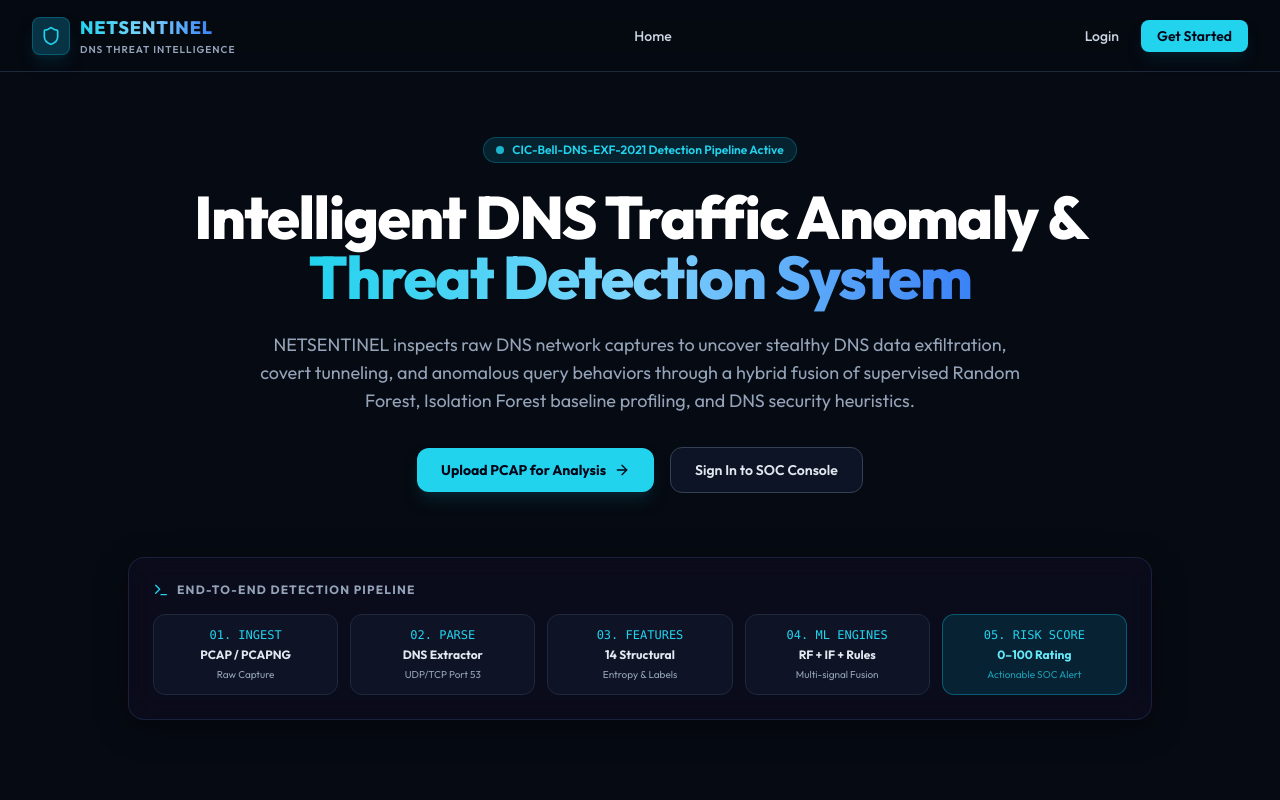
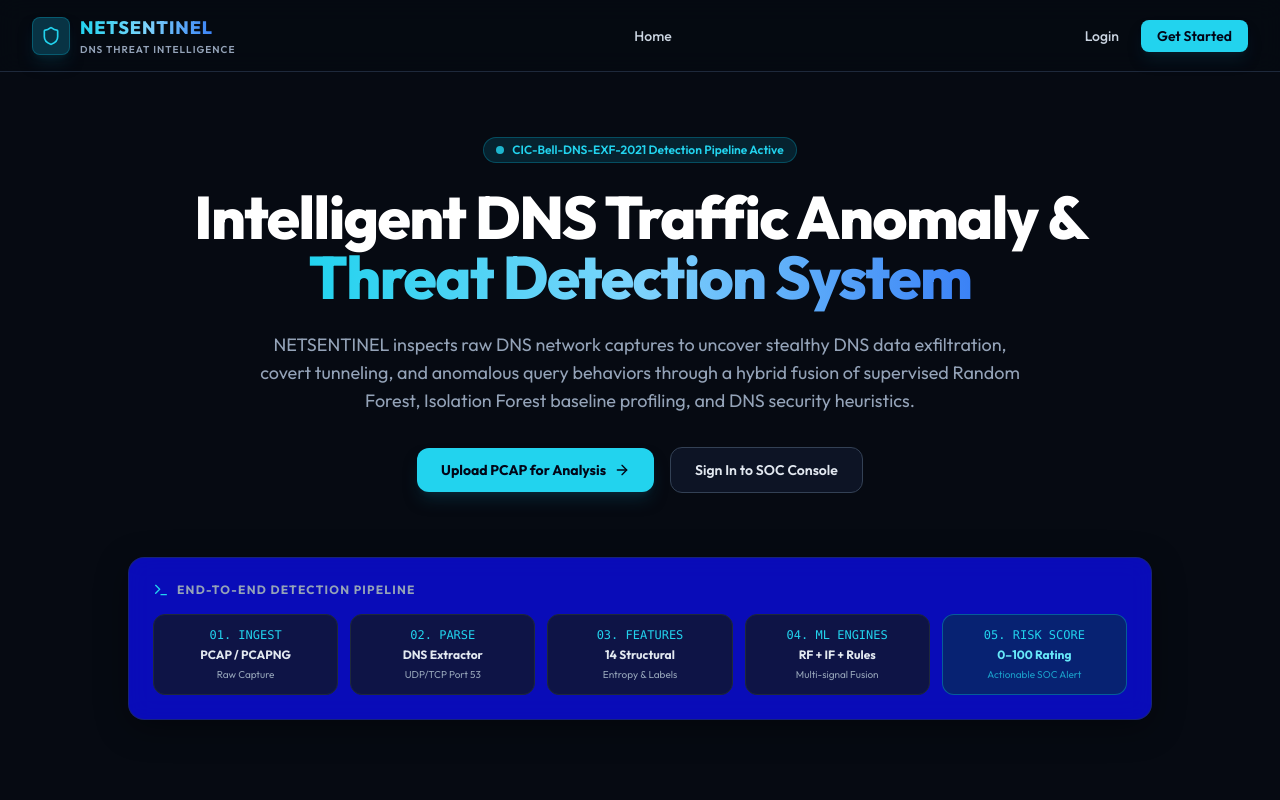
Before and after one commit to leelakrishnakurra97/network-traffic-anomaly-detection, a React (Vite) app in the folder frontend/: page / in a window 1280 px wide. Shown: the top 800 px of the page. Built offline with nearby package versions, Linux system fonts and the light colour scheme; no server answers.

Commit message:
Correct background color for cyber-card
Fix background color value in cyber-card styling.

```diff
--- a/frontend/src/index.css
+++ b/frontend/src/index.css
@@ -35,7 +35,7 @@
 
 /* Glassmorphic card styling */
 .cyber-card {
-  background: rgba(13, 12, 32, 0.7);
+  background: rgba(12, 13, 2000000, 0.7);
   backdrop-filter: blur(12px);
   border: 1px solid rgba(34, 50, 84, 0.6);
   box-shadow: 0 8px 32px 0 rgba(0, 0, 0, 0.37);
```
